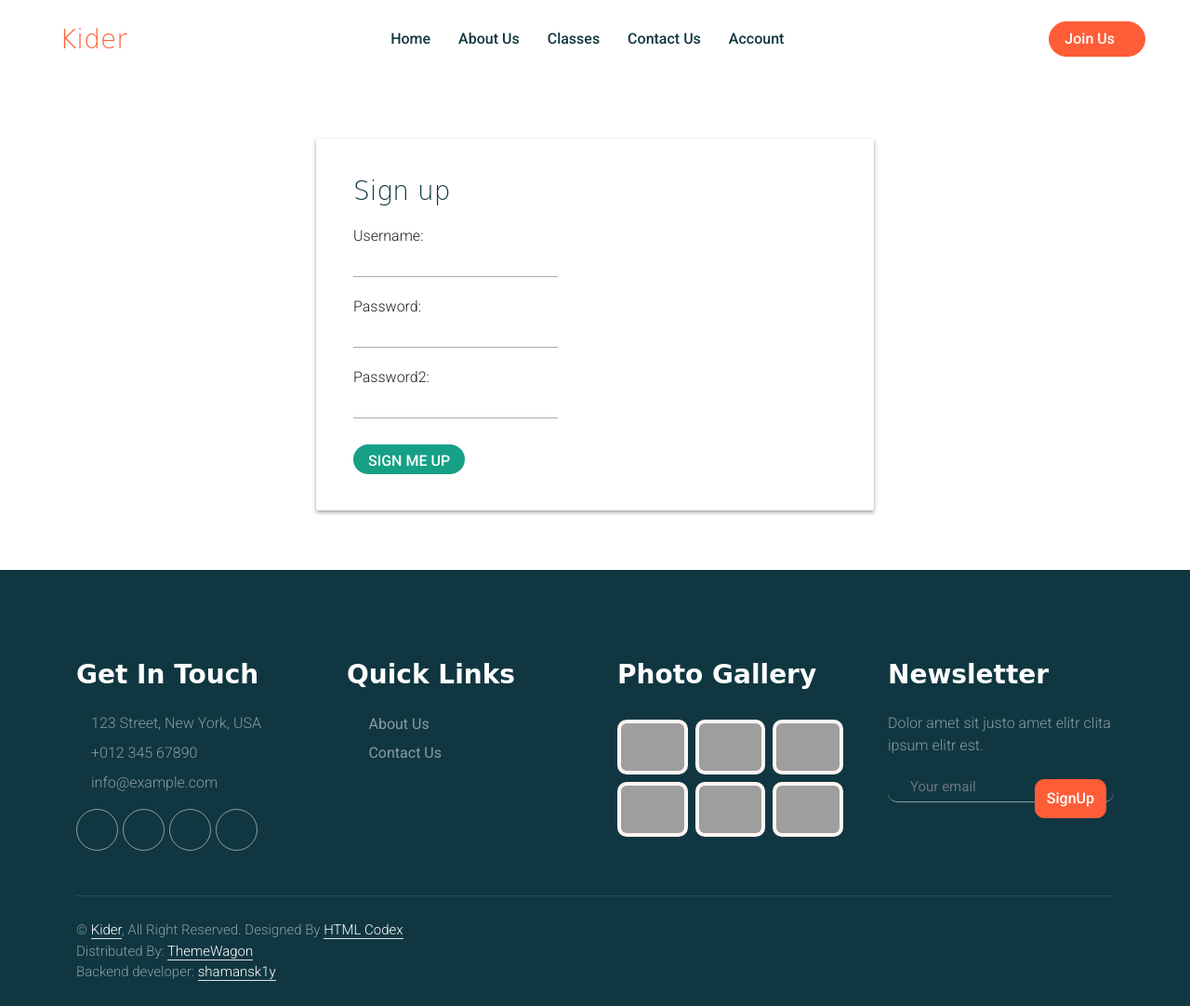
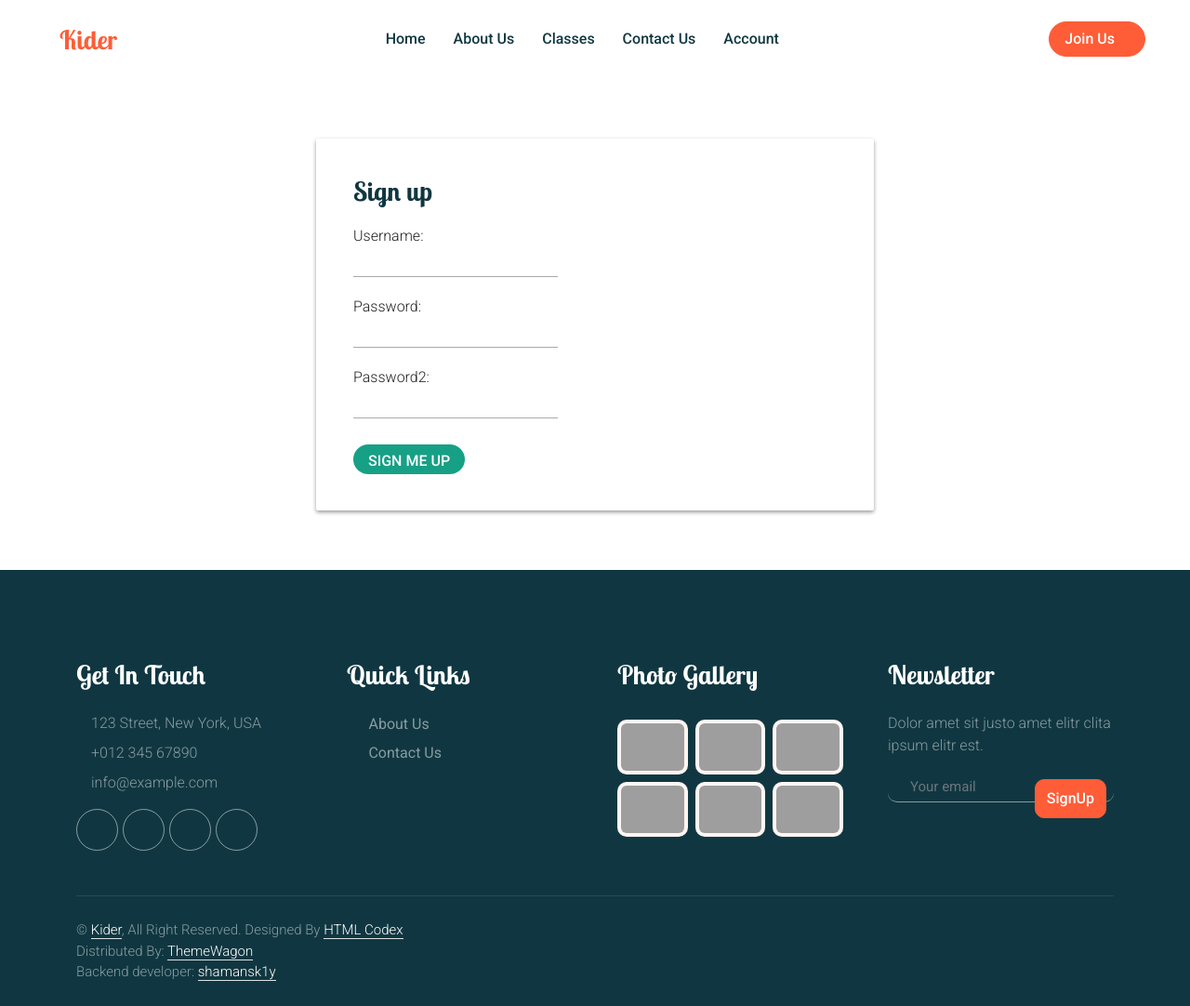
Before and after one commit to shamansk1y/kider_site_dep, a Django app: page /registration/ in a window 1280 px wide. Shown: the whole page at 93% size. Run offline with Django 4.2, Linux system fonts and the light colour scheme; data comes from the database, SQL or seed files in the repository; some libraries are stand-ins or nearby versions; some web fonts are replaced; grey boxes are pictures that could not be loaded.

Commit message:
Update main.html

```diff
--- a/templates/main.html
+++ b/templates/main.html
@@ -14,7 +14,7 @@
 
     <!-- Google Web Fonts -->
 
-    <link href='{% static "css/css2.css" %}' rel="stylesheet">
+    <link href="https://fonts.googleapis.com/css2?family=Heebo:wght@400;500;600&family=Inter:wght@600&family=Lobster+Two:wght@700&display=swap" rel="stylesheet">
 
     <!-- Icon Font Stylesheet -->
     <link href='{% static "css/all.min.css" %}' rel="stylesheet">
```
